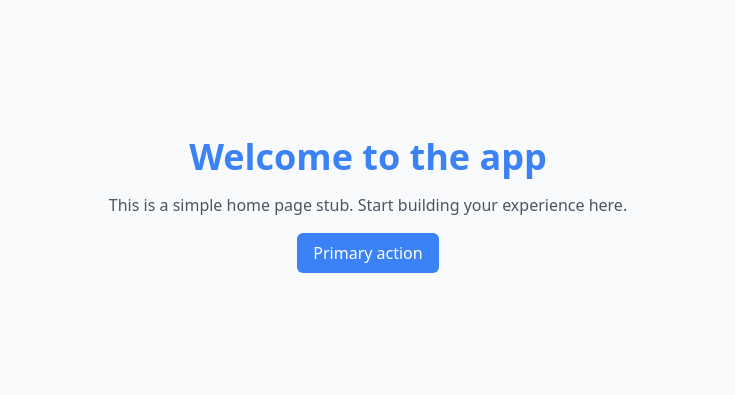
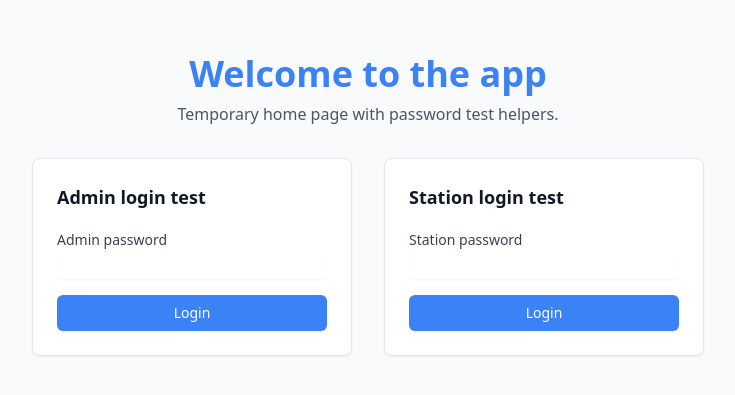
Before and after one commit to ishapiro/vibe-coding-course, a Nuxt app: page / in a window 1280 px wide. Shown: the part 195-590 px from the top of the page, without its empty margins (272-1007 px from the left). Built offline with nearby package versions, Linux system fonts and the light colour scheme.

Commit message:
Password check

```diff
--- a/pages/index.vue
+++ b/pages/index.vue
@@ -1,18 +1,164 @@
 <template>
-  <main class="min-h-screen flex items-center justify-center bg-gray-50">
-    <section class="text-center space-y-4">
+  <main class="min-h-screen flex items-center justify-center bg-gray-50 px-4">
+    <section class="w-full max-w-2xl space-y-8">
+      <header class="text-center space-y-2">
         <h1 class="text-4xl font-bold text-brand">
           Welcome to the app
         </h1>
         <p class="text-gray-600">
-        This is a simple home page stub. Start building your experience here.
+          Temporary home page with password test helpers.
         </p>
+      </header>
+
+      <div class="grid gap-8 md:grid-cols-2">
+        <!-- Admin password tester -->
+        <form
+          class="rounded-lg border border-gray-200 bg-white p-6 shadow-sm space-y-4"
+          @submit.prevent="checkPassword('admin')"
+        >
+          <h2 class="text-lg font-semibold text-gray-900">
+            Admin login test
+          </h2>
+          <label class="block text-left space-y-1">
+            <span class="text-sm font-medium text-gray-700">
+              Admin password
+            </span>
+            <input
+              v-model="adminPassword"
+              type="password"
+              autocomplete="off"
+              class="mt-1 block w-full rounded-md border-gray-300 shadow-sm focus:border-brand focus:ring-brand"
+            />
+          </label>
           <button
-        type="button"
-        class="px-4 py-2 rounded-md bg-brand text-white hover:bg-brand-dark transition"
+            type="submit"
+            class="inline-flex w-full items-center justify-center rounded-md bg-brand px-4 py-2 text-sm font-medium text-white shadow-sm hover:bg-brand-dark focus:outline-none focus:ring-2 focus:ring-brand focus:ring-offset-2 disabled:opacity-60"
+            :disabled="adminLoading"
           >
-        Primary action
+            <span v-if="adminLoading">Checking…</span>
+            <span v-else>Login</span>
           </button>
+          <p v-if="adminMessage" class="text-sm" :class="adminMessageClass">
+            {{ adminMessage }}
+          </p>
+        </form>
+
+        <!-- Station password tester -->
+        <form
+          class="rounded-lg border border-gray-200 bg-white p-6 shadow-sm space-y-4"
+          @submit.prevent="checkPassword('station')"
+        >
+          <h2 class="text-lg font-semibold text-gray-900">
+            Station login test
+          </h2>
+          <label class="block text-left space-y-1">
+            <span class="text-sm font-medium text-gray-700">
+              Station password
+            </span>
+            <input
+              v-model="stationPassword"
+              type="password"
+              autocomplete="off"
+              class="mt-1 block w-full rounded-md border-gray-300 shadow-sm focus:border-brand focus:ring-brand"
+            />
+          </label>
+          <button
+            type="submit"
+            class="inline-flex w-full items-center justify-center rounded-md bg-brand px-4 py-2 text-sm font-medium text-white shadow-sm hover:bg-brand-dark focus:outline-none focus:ring-2 focus:ring-brand focus:ring-offset-2 disabled:opacity-60"
+            :disabled="stationLoading"
+          >
+            <span v-if="stationLoading">Checking…</span>
+            <span v-else>Login</span>
+          </button>
+          <p v-if="stationMessage" class="text-sm" :class="stationMessageClass">
+            {{ stationMessage }}
+          </p>
+        </form>
+      </div>
     </section>
   </main>
 </template>
+
+<script setup lang="ts">
+const adminPassword = ref("")
+const adminLoading = ref(false)
+const adminMessage = ref("")
+const adminSuccess = ref<boolean | null>(null)
+
+const stationPassword = ref("")
+const stationLoading = ref(false)
+const stationMessage = ref("")
+const stationSuccess = ref<boolean | null>(null)
+
+const adminMessageClass = computed(() =>
+  adminSuccess.value === null
+    ? "text-gray-600"
+    : adminSuccess.value
+      ? "text-green-600"
+      : "text-red-600"
+)
+
+const stationMessageClass = computed(() =>
+  stationSuccess.value === null
+    ? "text-gray-600"
+    : stationSuccess.value
+      ? "text-green-600"
+      : "text-red-600"
+)
+
+async function checkPassword (role: 'admin' | 'station') {
+  const passwordRef = role === 'admin' ? adminPassword : stationPassword
+  const loadingRef = role === 'admin' ? adminLoading : stationLoading
+  const messageRef = role === 'admin' ? adminMessage : stationMessage
+  const successRef = role === 'admin' ? adminSuccess : stationSuccess
+
+  if (!passwordRef.value) {
+    messageRef.value = 'Please enter a password.'
+    successRef.value = null
+    return
+  }
+
+  loadingRef.value = true
+  messageRef.value = ''
+  successRef.value = null
+
+  try {
+    const response = await fetch('/api/check-password', {
+      method: 'POST',
+      headers: {
+        'Content-Type': 'application/json'
+      },
+      body: JSON.stringify({
+        role,
+        password: passwordRef.value
+      })
+    })
+
+    const data = await response.json().catch(() => ({}))
+
+    if (!response.ok) {
+      messageRef.value =
+        typeof data.error === 'string'
+          ? data.error
+          : 'Password check failed.'
+      successRef.value = false
+      return
+    }
+
+    if (data && typeof data.ok === 'boolean') {
+      successRef.value = data.ok
+      messageRef.value = data.ok
+        ? 'Password is correct.'
+        : 'Password is incorrect.'
+    } else {
+      messageRef.value = 'Unexpected response from server.'
+      successRef.value = false
+    }
+  } catch {
+    messageRef.value = 'Network error while checking password.'
+    successRef.value = false
+  } finally {
+    loadingRef.value = false
+  }
+}
+</script>
```
Also changed, not shown: 2 other files (tests, documents, lock files or other folders). Lines whose indentation alone changed are shown as unchanged.
